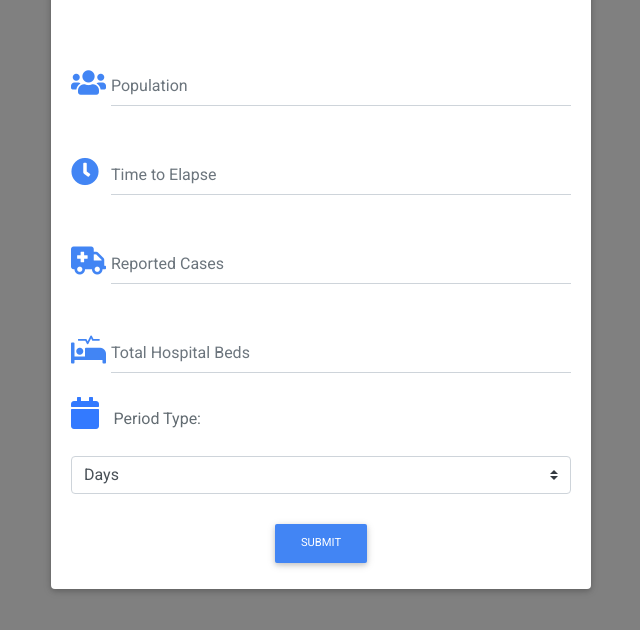
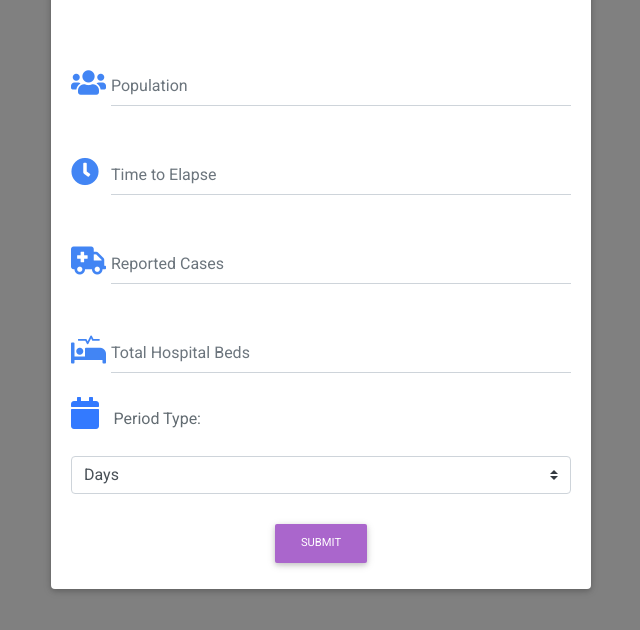
Before and after one commit to Dru94/scovid, a website: page index.html in a window 1280 px wide. Shown: the part 90-720 px from the top of the page, without its empty margins (319-959 px from the left). Drawn offline with nearby package versions, Linux system fonts and the light colour scheme.

Commit message:
changed button color

```diff
--- a/index.html
+++ b/index.html
@@ -48,7 +48,7 @@
 							  <option value="2">Months</option>
 							</select>
 						  </div>
-						  <div style="text-align: center;"><button class="btn btn-primary btn-md" type="submit">SUBMIT</button></div>
+						  <div style="text-align: center;"><button class="btn btn-secondary btn-md" type="submit">SUBMIT</button></div>
 						</form>
 					</div>
 				</div>
```
